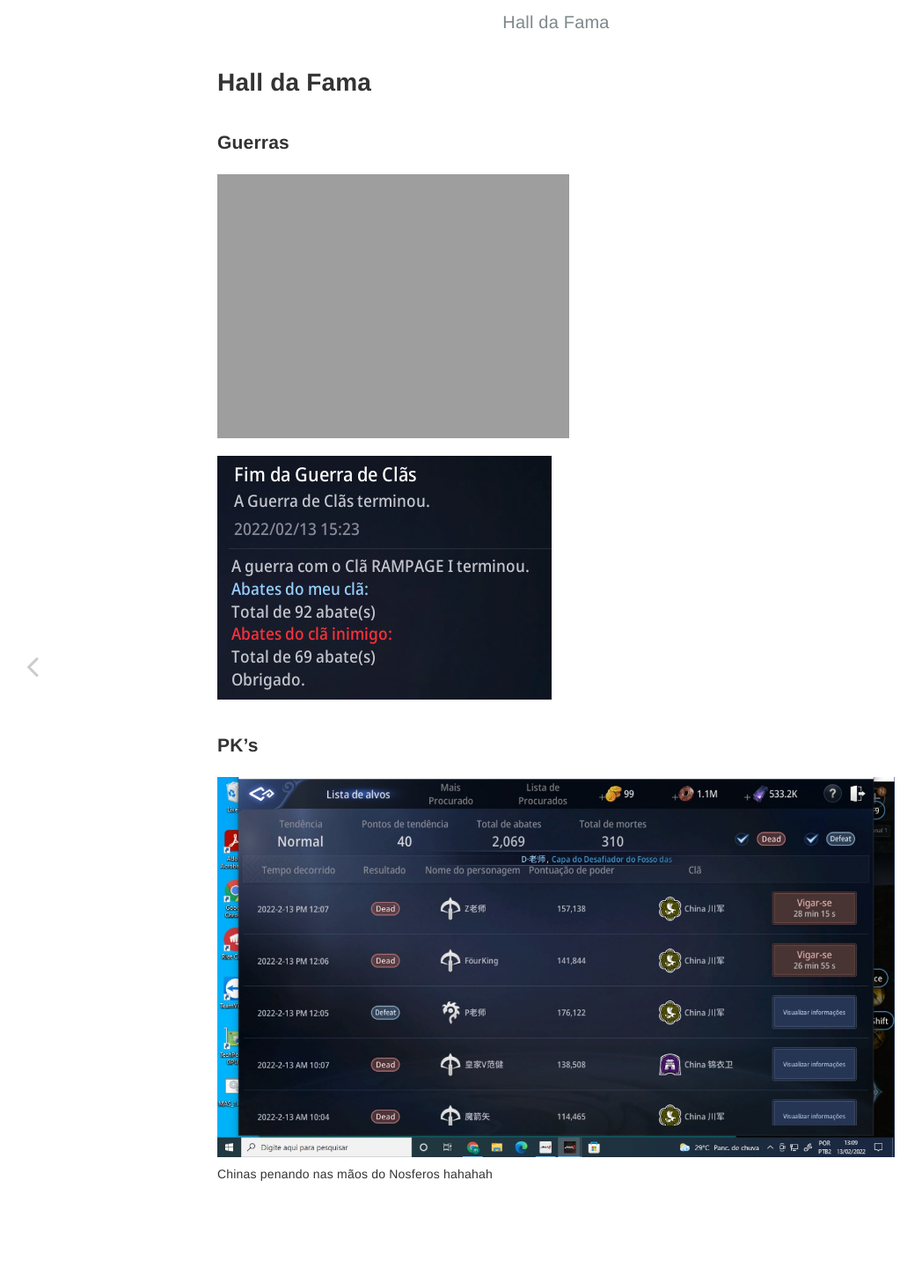
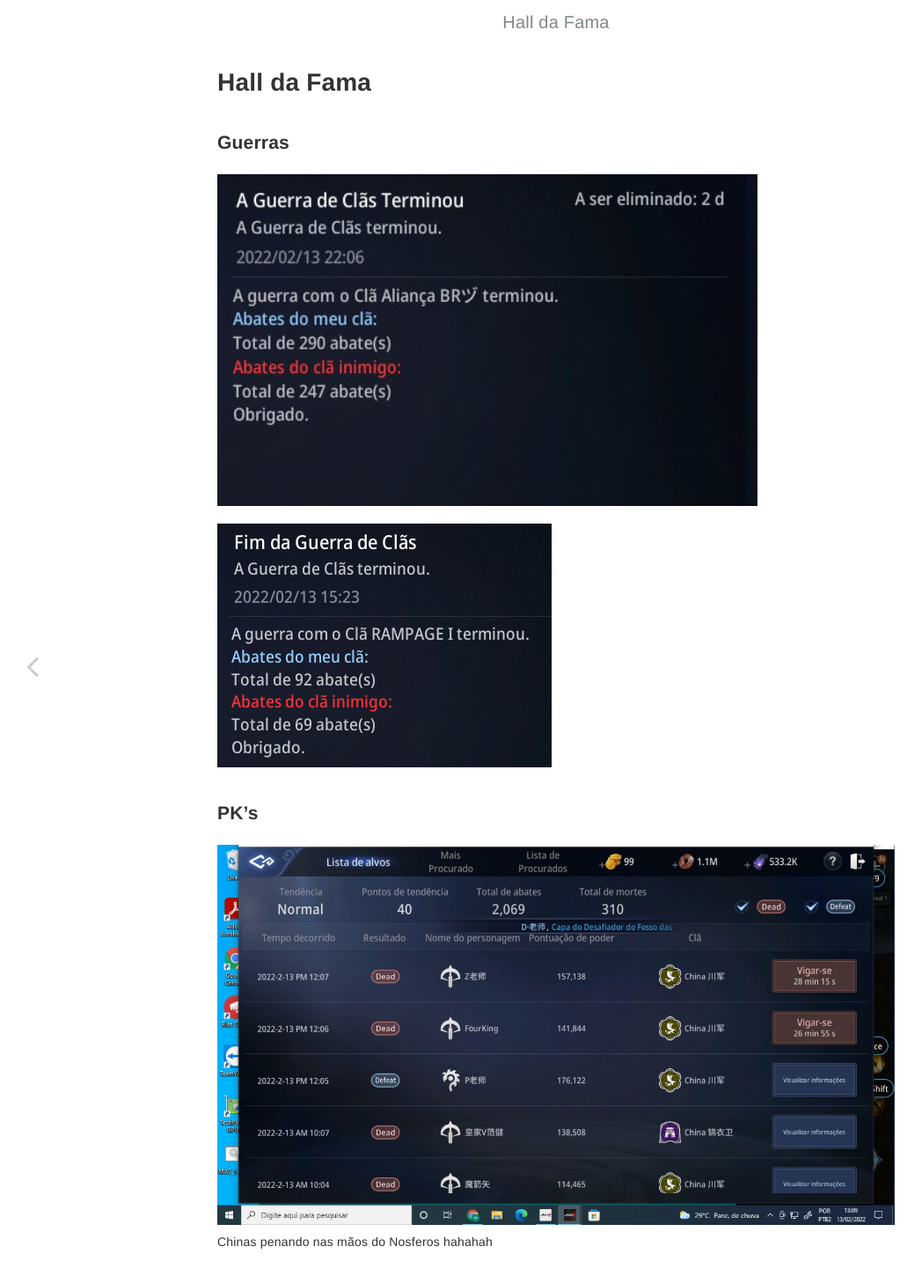
Before and after one commit to savageguild/savageguild.github.io, a Jekyll site: the page built from _posts/2022-02-13-hall-da-fama.md, in a window 1280 px wide. Shown: the top 1458 px of the page at 88% size, without its empty margins (8-1056 px from the left). Built offline with Jekyll 4.4.1, drawn with Linux system fonts in a browser that asks for light colours.

Commit message:
img guerra 02

```diff
--- a/_posts/2022-02-13-hall-da-fama.md
+++ b/_posts/2022-02-13-hall-da-fama.md
@@ -7,7 +7,7 @@ layout: post
 ---
 
 ### Guerras
-![SAVAGE GUILD]({{site.baseurl}}/gitbook/images/guerras_02.jpg)
+![SAVAGE GUILD]({{site.baseurl}}/gitbook/images/guerra_02.jpg)
 
 ![SAVAGE GUILD]({{site.baseurl}}/gitbook/images/guerras_01.jpg)
 
```
